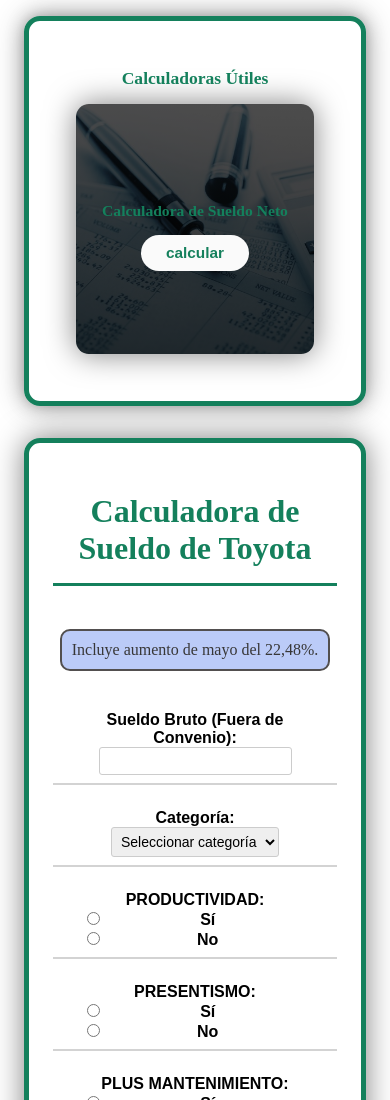
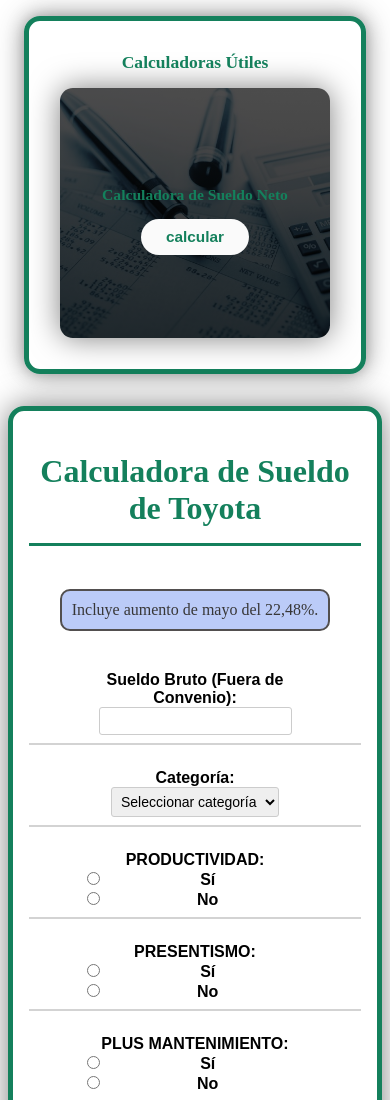
Before and after one commit to Ragepay/Proyecto-Peyraga-JavaScript-coderhouse-, a website: page index.html in a window 390 px wide. Shown: the top 1100 px of the page. Drawn offline with nearby package versions, Linux system fonts and the light colour scheme; some packages are replaced by stand-ins of ours; a script that the page names is missing.

Commit message:
Nueva correccion de erores  trato de cambair la ruta de la imagen del sweeet alert

```diff
--- a/js/newmain.js
+++ b/js/newmain.js
@@ -481,7 +481,7 @@
     mostrarHistorialRecibos();
     Swal.fire({
         title: '¿Desea hacer un screenshot?',
-        imageUrl: "../img/ejemploScreen.png",
+        imageUrl: "./img/ejemploScreen.png",
         imageWidth: 400,
         imageHeight: 600,
         imageAlt: 'Imagen de ejemplo',
--- a/scss/pages/_index.scss
+++ b/scss/pages/_index.scss
@@ -11,7 +11,7 @@
   text-align: center;
   margin: 1em;
   margin-bottom: 2em;
-  padding: 2em;
+  padding: 1em;
   border: 5px solid #14805c;
   border-radius: 1em;
   grid-template-columns: repeat(3, 1fr);
@@ -110,8 +110,8 @@
 
 .containerBox2 {
   text-align: center;
-  margin: 3em;
-  padding: 1.5em;
+  margin: 1em;
+  padding: 1em;
   border-radius: 1em;
   align-items: center;
   justify-content: center;
--- a/scss/utilities/_mediaquerys.scss
+++ b/scss/utilities/_mediaquerys.scss
@@ -95,7 +95,7 @@
   }
 
   .containerBox2 {
-    margin: 1em;
+    margin: 0.4em;
   }
 
   .financial-main {
@@ -118,6 +118,10 @@
   .box3 {
     height: 150px;
     font-size: 0.8em;
+  }
+
+  .containerBox2 {
+    margin: 0em;
   }
 
 }
```
Also changed, not shown: css/styles.css, 1 other file.
